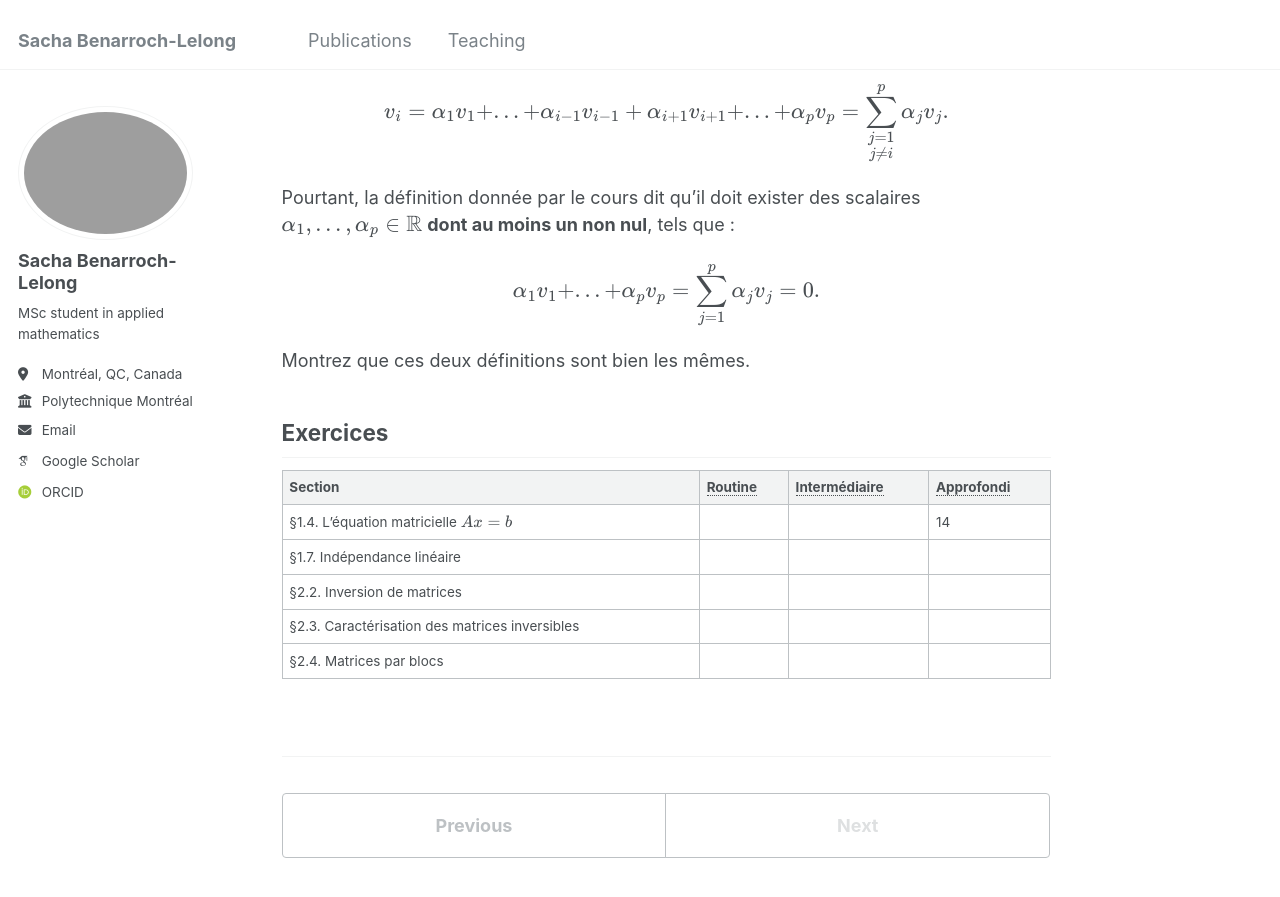
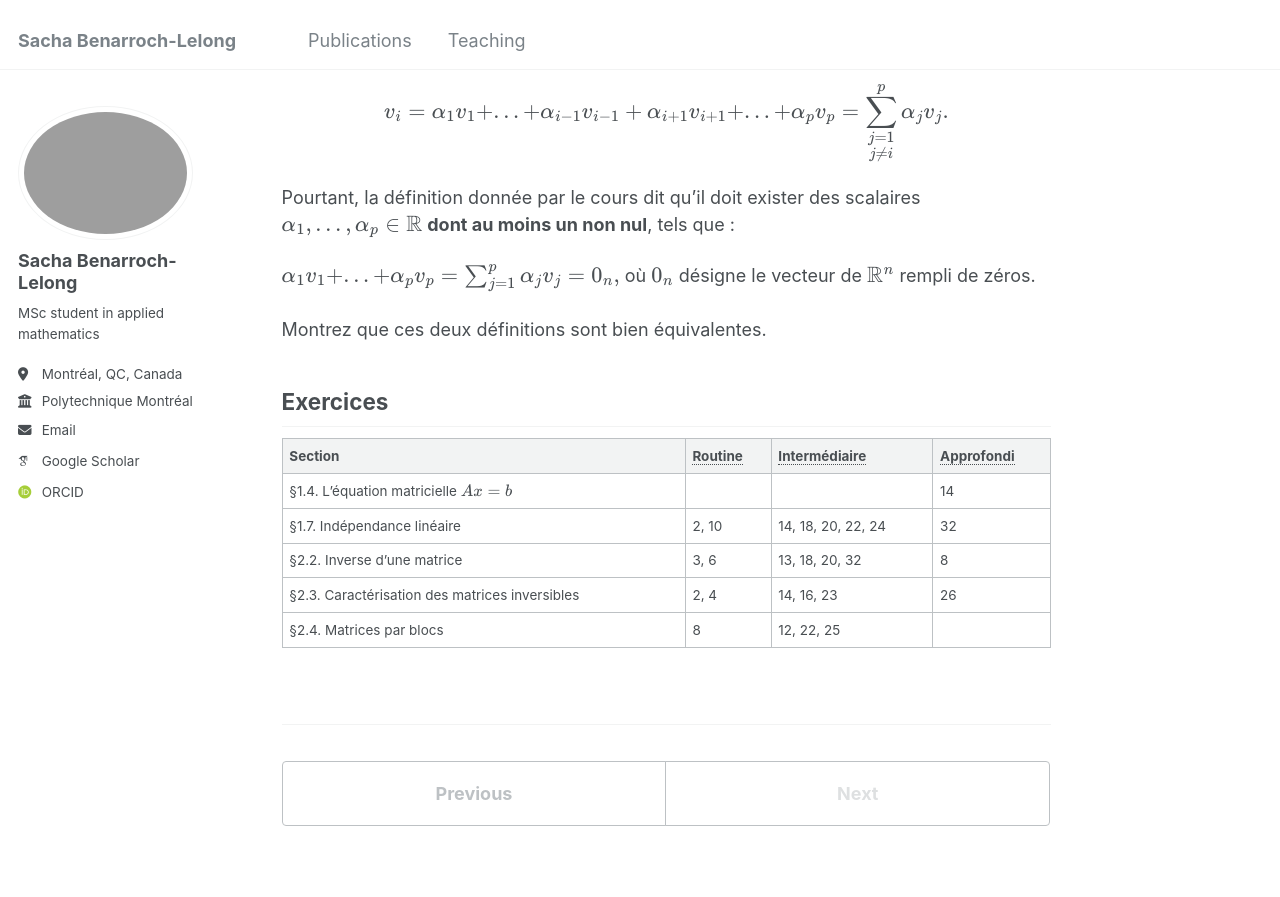
Before and after one commit to sblelong/sblelong.github.io, a Jekyll site: the page built from _teaching/mth1008/td1.md, in a window 1280 px wide and 900 px high, scrolled down 376 px. Shown: the top 897 px of the window. Built offline with Jekyll 4.4.1, drawn with Linux system fonts in a browser that asks for light colours; some web fonts are replaced.

Commit message:
liste td1

```diff
--- a/_teaching/mth1008/td1.md
+++ b/_teaching/mth1008/td1.md
@@ -14,20 +14,21 @@ $$
 Pourtant, la définition donnée par le cours dit qu'il doit exister des scalaires \\(\alpha_1,...,\alpha_p\in\mathbb{R}\\) **dont au moins un non nul**, tels que :
 
 $$
-    \alpha_1v_1+...+\alpha_pv_p=\sum_{j=1}^p\alpha_jv_j=0.
+    \alpha_1v_1+...+\alpha_pv_p=\sum_{j=1}^p\alpha_jv_j=0_n,
 $$
+où \\(0_n\\) désigne le vecteur de \\(\mathbb{R}^n\\) rempli de zéros.
 
-Montrez que ces deux définitions sont bien les mêmes.
+Montrez que ces deux définitions sont bien équivalentes.
 
 ## Exercices
 
-| Section                                        | Routine | Intermédiaire | Approfondi |
-| ---------------------------------------------- | ------- | ------------- | ---------- |
-| §1.4. L'équation matricielle \\(Ax=b\\)        |         |               | 14         |
-| §1.7. Indépendance linéaire                    |         |               |            |
-| §2.2. Inversion de matrices                    |         |               |            |
-| §2.3. Caractérisation des matrices inversibles |         |               |            |
-| §2.4. Matrices par blocs                       |         |               |            |
+| Section                                        | Routine | Intermédiaire      | Approfondi |
+| ---------------------------------------------- | ------- | ------------------ | ---------- |
+| §1.4. L'équation matricielle \\(Ax=b\\)        |         |                    | 14         |
+| §1.7. Indépendance linéaire                    | 2, 10   | 14, 18, 20, 22, 24 | 32         |
+| §2.2. Inverse d'une matrice                    | 3, 6    | 13, 18, 20, 32     | 8          |
+| §2.3. Caractérisation des matrices inversibles | 2, 4    | 14, 16, 23         | 26         |
+| §2.4. Matrices par blocs                       | 8       | 12, 22, 25         |            |
 
 
 *[Routine]: Exercices de base pour éveiller les premiers réflexes.
```
